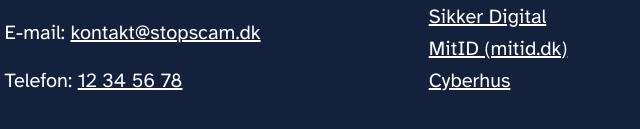
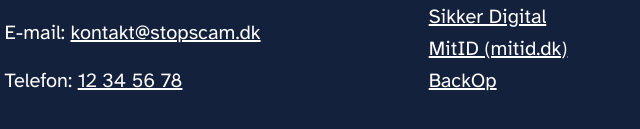
Before and after one commit to olivergx/STOPSCAM, a plain HTML site: page stopscam/index.html in a window 1280 px wide. Shown: the part 1091-1220 px from the top of the page, 563-1203 px from the left. Drawn offline with Linux system fonts and the light colour scheme.

Commit message:
rettet link, cyberhus har skiftet navn til backop

```diff
--- a/stopscam/index.html
+++ b/stopscam/index.html
@@ -105,7 +105,7 @@
             <li><a href="https://politi.dk">Politiet (politi.dk)</a></li>
             <li><a href="https://sikkerdigital.dk">Sikker Digital</a></li>
             <li><a href="https://www.mitid.dk">MitID (mitid.dk)</a></li>
-            <li><a href="https://www.cyberhus.dk">Cyberhus</a></li>
+            <li><a href="https://www.backop.dk">BackOp</a></li>
           </ul>
         </section>
       </div>
```
